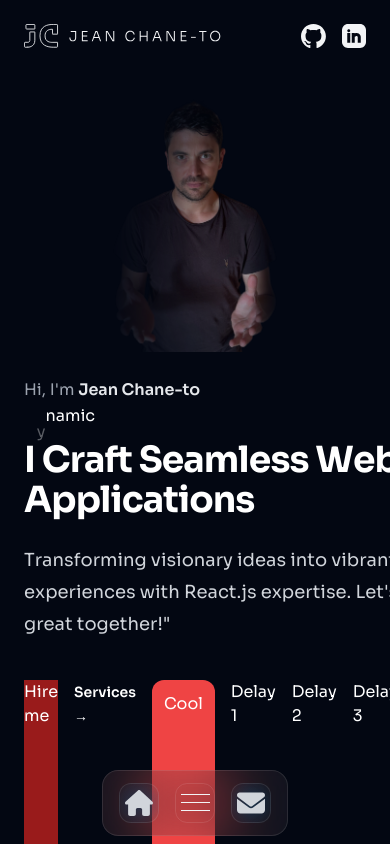
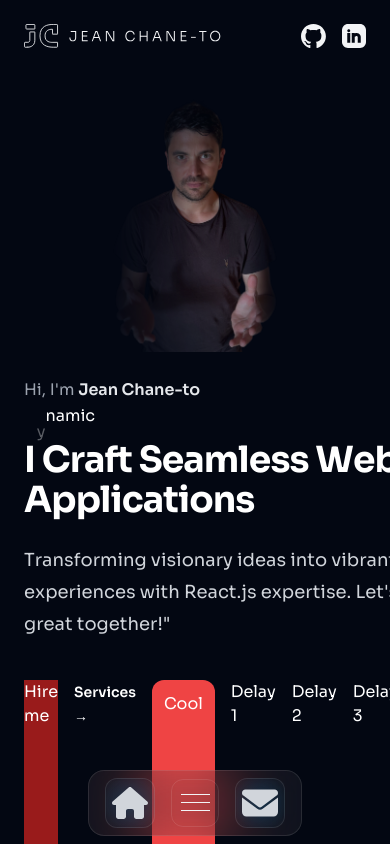
Before and after one commit to jeanchaneto/my-portfolio-website, a Next.js app: page /testpage in a window 390 px wide. Shown: the top 844 px of the page. Built offline with nearby package versions, Linux system fonts and the light colour scheme.

Commit message:
Nav/menu items UI animation polish

```diff
--- a/src/components/Menu.jsx
+++ b/src/components/Menu.jsx
@@ -2,7 +2,7 @@ import Link from "next/link";
 import { MenuToggle } from "./MenuToggle";
 import { useState } from "react";
 import { useRouter } from "next/router";
-import { motion} from "framer-motion";
+import { AnimatePresence, motion } from "framer-motion";
 
 const mobileNavItems = [
   { page: "About", link: "/about" },
@@ -35,9 +35,11 @@ const Menu = () => {
       variants={menuVariants}
       initial="hidden"
       animate="visible"
-    className="mx-auto max-w-fit rounded-2xl  backdrop-blur-2xl border border-white/10 bg-white/5 px-4  fixed bottom-2 left-1/2  z-50 lg:hidden">
+      className="mx-auto max-w-fit rounded-2xl  backdrop-blur-2xl border border-white/10 bg-white/5 px-4  fixed bottom-2 left-1/2  z-50 lg:hidden"
+    >
       {/* Opened Menu */}
-      {isOpen && <ul className="  w-[87vw] h-[87vh] pt-6 ">
+      {isOpen && (
+        <ul className="  w-[87vw] h-[87vh] pt-6 ">
           {mobileNavItems.map((item, i) => (
             <li
               className=" h-12 hover:opacity-50 border-b border-white/10 flex items-center "
@@ -53,13 +55,21 @@ const Menu = () => {
               </Link>
             </li>
           ))}
-      </ul>}
+        </ul>
+      )}
       {/* Persistent bottom nav menu */}
       <div className="  h-16 items-center gap-4  flex justify-center ">
-        <div className="aspect-square w-10 rounded-xl bg-gradient-radial from-sky-800/40 to-transparent  backdrop-blur-2xl border-white/10 border relative group ">
+        <motion.div
+          whileTap={{
+            scale: 0.8,
+            backgroundColor: "#030712",
+            border: "1px solid rgba(255, 255, 255, 0.7)",
+          }}
+          className="aspect-square w-12 rounded-xl bg-gradient-radial from-sky-800/40 to-transparent  backdrop-blur-2xl border-white/10 border relative group box-content "
+        >
           <Link
             href="/"
-            className="w-full h-full flex justify-center items-center"
+            className="w-full h-full flex justify-center items-center "
           >
             <img
               src="/images/house-solid.svg"
@@ -67,19 +77,40 @@ const Menu = () => {
               className=" w-9/12 h-9/12 object-scale-down  "
             />
           </Link>
+          <AnimatePresence>
             {pathname === "/" && (
-            <div className="w-1 h-1 bg-sky-200 rounded-full absolute right-1/2 translate-x-1/2 -bottom-2" />
+              <motion.div
+                initial={{ opacity: 0, scale: 0.5 }}
+                animate={{
+                  opacity: 1,
+                  scale: 1,
+                  x: "50%",
+                  transition: { duration: 1, type: "spring", bounce: "0.5" },
+                }}
+                exit={{
+                  opacity: 0,
+                  scale: 0.5,
+                  x: "50%",
+                  transition: { duration: 0.3, type: "spring" },
+                }}
+                className="w-1 h-1 bg-sky-200 rounded-full absolute right-1/2 translate-x-1/2 -bottom-2"
+              />
             )}
-          <div className="py-1 px-1.5 bg-gray-900 border border-white/5 rounded-lg text-xs text-center absolute -top-8 right-1/2 translate-x-1/2 opacity-0 group-hover:opacity-100 transition-opacity duration-300 ">
-            Home
-          </div>
-        </div>
-        <div className="aspect-square w-10 rounded-xl bg-gradient-radial   backdrop-blur-2xl border-white/10 border relative group ">
+          </AnimatePresence>
+        </motion.div>
+        <div className="aspect-square w-12 rounded-xl bg-gradient-radial   backdrop-blur-2xl border-white/10 border relative group ">
           <div className="w-full h-full flex justify-center items-center">
             <MenuToggle setIsOpen={setIsOpen} />
           </div>
         </div>
-        <div className="aspect-square w-10 rounded-xl bg-gradient-radial from-sky-800/40 to-transparent  backdrop-blur-2xl border-white/10 border relative group ">
+        <motion.div
+          whileTap={{
+            scale: 0.8,
+            backgroundColor: "#030712",
+            border: "1px solid rgba(255, 255, 255, 0.7)",
+          }}
+          className="aspect-square w-12 rounded-xl bg-gradient-radial from-sky-800/40 to-transparent  backdrop-blur-2xl border-white/10 border relative group box-content"
+        >
           <Link
             href="/contact"
             className="w-full h-full flex justify-center items-center"
@@ -90,13 +121,27 @@ const Menu = () => {
               className=" w-9/12 h-9/12 object-scale-down  "
             />
           </Link>
+          <AnimatePresence>
             {pathname === "/contact" && (
-            <div className="w-1 h-1 bg-sky-200 rounded-full absolute right-1/2 translate-x-1/2 -bottom-2" />
+              <motion.div
+                initial={{ opacity: 0, scale: 0.5 }}
+                animate={{
+                  opacity: 1,
+                  scale: 1,
+                  x: "50%",
+                  transition: { duration: 1, type: "spring", bounce: "0.5" },
+                }}
+                exit={{
+                  opacity: 0,
+                  scale: 0.5,
+                  x: "50%",
+                  transition: { duration: 0.3, type: "spring" },
+                }}
+                className="w-1 h-1 bg-sky-200 rounded-full absolute right-1/2 translate-x-1/2 -bottom-2"
+              />
             )}
-          <div className="py-1 px-1.5 bg-gray-900 border border-white/5 rounded-lg text-xs text-center absolute -top-8 right-1/2 translate-x-1/2 opacity-0 group-hover:opacity-100 transition-opacity duration-300 ">
-            Contact
-          </div>
-        </div>
+          </AnimatePresence>
+        </motion.div>
       </div>
     </motion.div>
   );
--- a/src/components/MenuToggle.jsx
+++ b/src/components/MenuToggle.jsx
@@ -3,7 +3,7 @@ import { Sling as Hamburger } from "hamburger-react";
 export const MenuToggle = ({setIsOpen}) => {
 
   return (
-    <div className="">
+    <div>
       <Hamburger
         color="#f3f4f6"
         size={28.5}
--- a/src/components/NavBar.jsx
+++ b/src/components/NavBar.jsx
@@ -37,7 +37,7 @@ const NavBar = () => {
     <motion.div
       onMouseMove={(e) => mouseX.set(e.pageX)}
       onMouseLeave={() => mouseX.set(Infinity)}
-      className="mx-auto max-w-fit  h-16 items-end gap-4 rounded-2xl  backdrop-blur border border-white/10 bg-white/5 px-4 pb-3 fixed bottom-10 left-1/2 -translate-x-1/2 z-50 hidden lg:flex "
+      className="mx-auto max-w-fit  h-16 items-end gap-4 rounded-2xl  backdrop-blur border border-white/10 bg-white/5 px-4 pb-[6px]  fixed bottom-8 left-1/2 -translate-x-1/2 z-50 hidden lg:flex "
       variants={navBarVariants}
       initial="hidden"
       animate="visible"
--- a/src/components/NavItem.jsx
+++ b/src/components/NavItem.jsx
@@ -20,7 +20,7 @@ const NavItem = ({ mouseX, icon, link, alt }) => {
     return val - bounds.x - bounds.width / 2;
   });
 
-  let widthSync = useTransform(distance, [-150, 0, 150], [40, 100, 40]);
+  let widthSync = useTransform(distance, [-150, 0, 150], [48, 100, 48]);
   let width = useSpring(widthSync, { mass: 0.1, stiffness: 150, damping: 12 });
 
 
@@ -53,7 +53,7 @@ const NavItem = ({ mouseX, icon, link, alt }) => {
         <img
           src={icon}
           alt={alt}
-          className=" w-9/12 h-9/12 object-scale-down  "
+          className=" w-9/12 h-9/12 object-scale-down "
         />
       </Link>
       <AnimatePresence>
@@ -63,14 +63,16 @@ const NavItem = ({ mouseX, icon, link, alt }) => {
             animate={{
               opacity: 1,
               scale: 1,
+              x: "50%",
               transition: { duration: 1, type: "spring", bounce: "0.5" },
             }}
             exit={{
               opacity: 0,
               scale: 0.5,
+              x: "50%",
               transition: { duration: 0.3, type: "spring" },
             }}
-            className="w-1 h-1 bg-cyan-200 rounded-full absolute right-1/2 translate-x-1/2 -bottom-3"
+            className="w-1 h-1 bg-cyan-200 rounded-full absolute right-1/2  -bottom-2"
           />
         )}
       </AnimatePresence>
```
Lines whose indentation alone changed are shown as unchanged.
